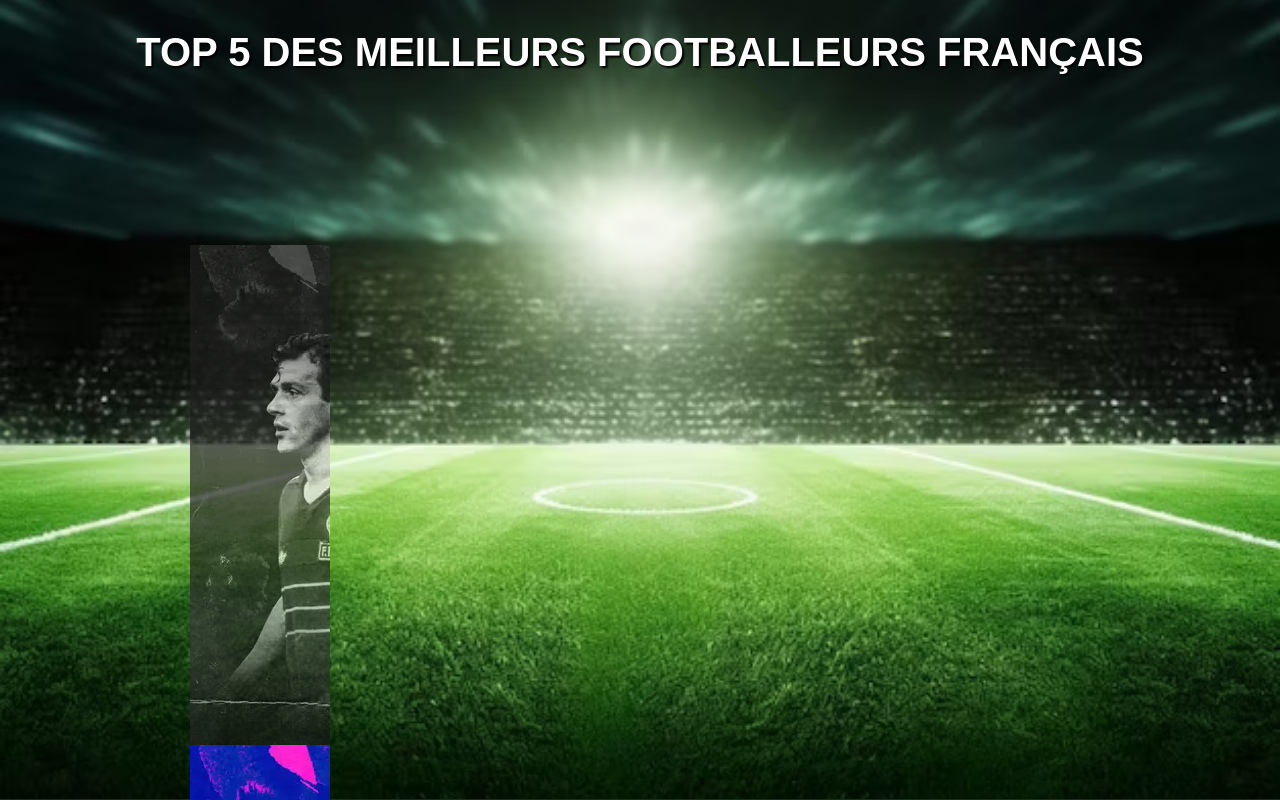
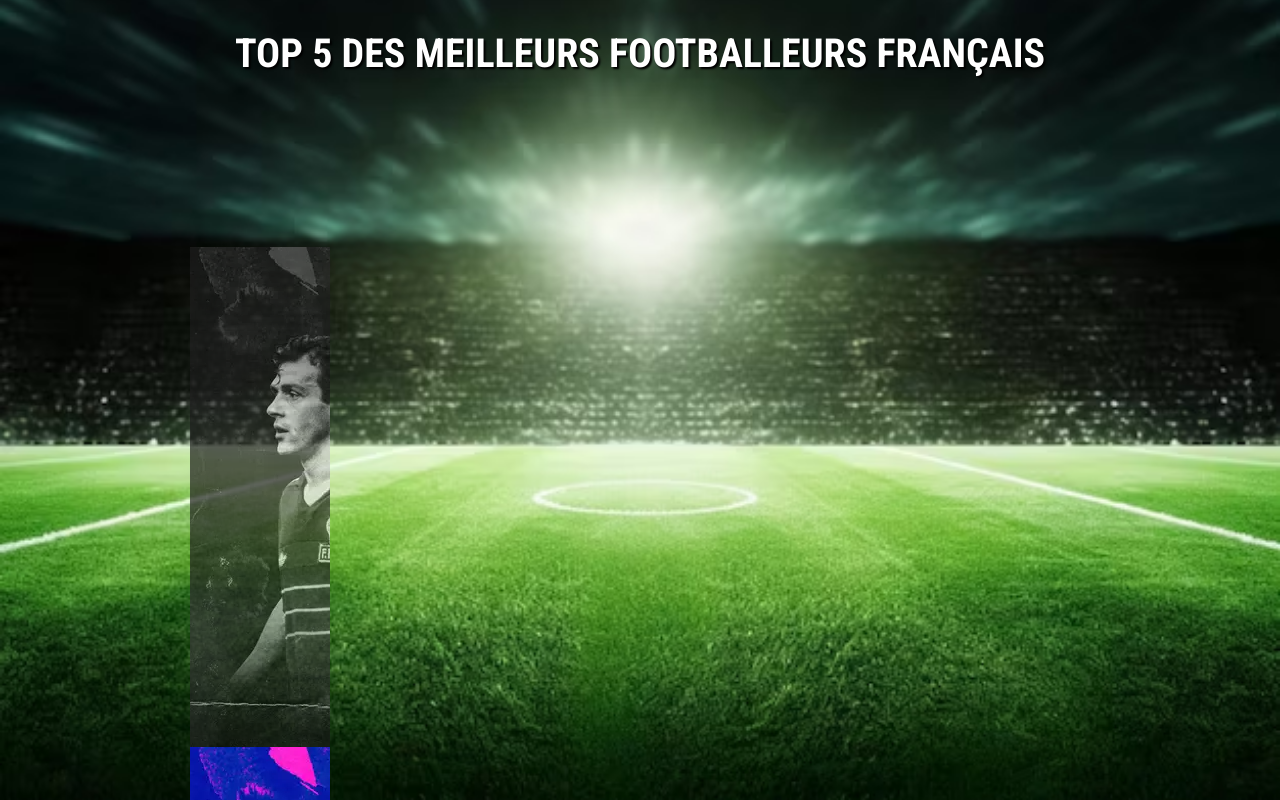
Before and after one commit to abdelzelloufi/Projet_JQuery, a plain HTML site: page index.html in a window 1280 px wide. Shown: the top 800 px of the page. Drawn offline with nearby package versions, Linux system fonts and the light colour scheme.

Commit message:
update style

```diff
--- a/index.html
+++ b/index.html
@@ -2,6 +2,9 @@
 <html lang="fr">
 <head>
     <meta charset="UTF-8">
+    <link rel="preconnect" href="https://fonts.googleapis.com">
+    <link rel="preconnect" href="https://fonts.gstatic.com" crossorigin>
+    <link href="https://fonts.googleapis.com/css2?family=Roboto+Condensed:ital,wght@0,100..900;1,100..900&display=swap" rel="stylesheet">
     <title>Top 5 des meilleurs footballeurs français</title>
     <link href="style.css" rel="stylesheet" type="text/css">
     <script src="script.js" defer></script>
--- a/style.css
+++ b/style.css
@@ -2,6 +2,7 @@
 
         margin: 0;
         padding: 0;
+        font-family: Roboto Condensed;
 }
 
 ul,ol {
```
